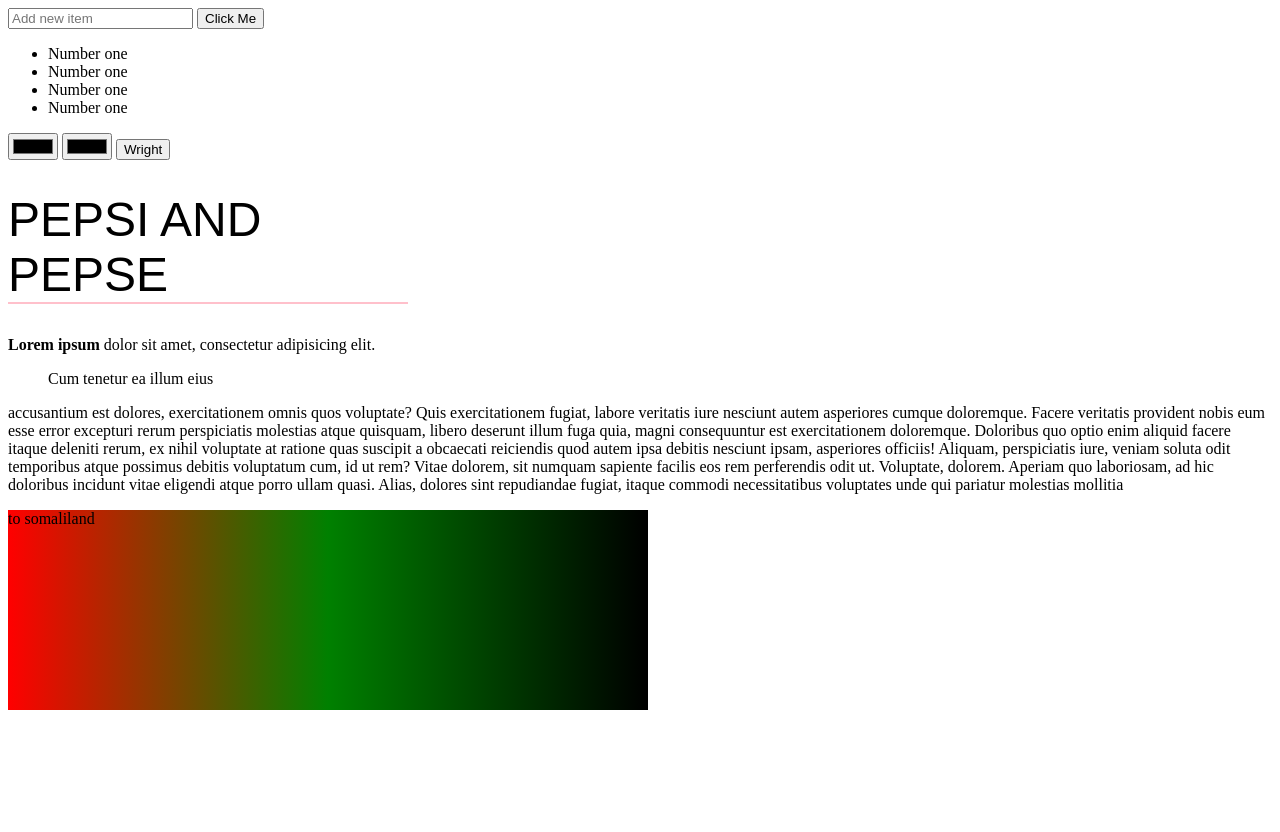
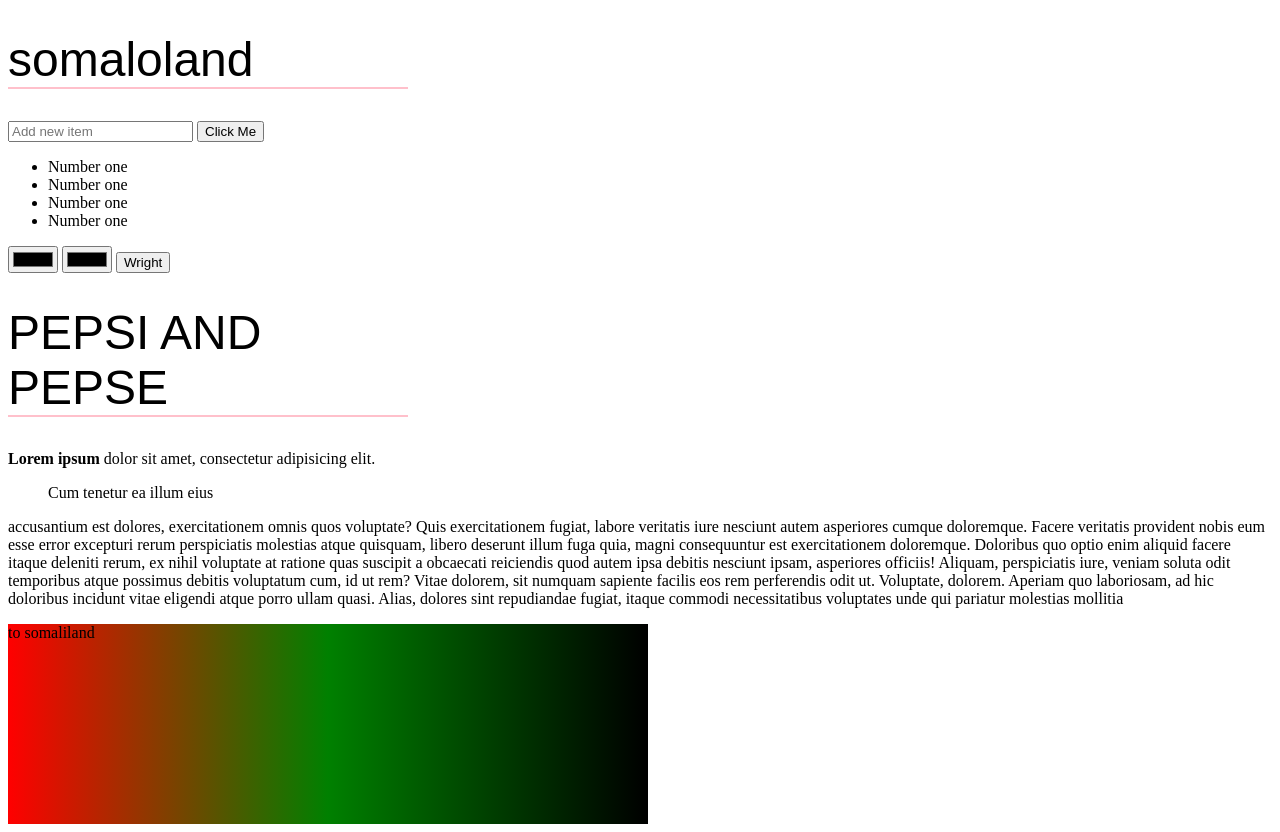
Before and after one commit to AbdirahmanMohamedAbdikarin/marcy, a plain HTML site: page index.html in a window 1280 px wide. Before the commit the page ends 800 px from the top, so only its background shows below. Drawn offline with Linux system fonts and the light colour scheme.

Commit message:
cid wax iga eegeysaa ma jirto

```diff
--- a/index.html
+++ b/index.html
@@ -8,7 +8,7 @@
     <link rel="stylesheet" type="text/css" href="style.css">
 </head>
 <body>
-
+    <h1>somaloland</h1>
     <input type="text" id="usertext" placeholder="Add new item">
     <button id="btnclick">Click Me</button>
 <ul id="ullist" type="bullet">
```
